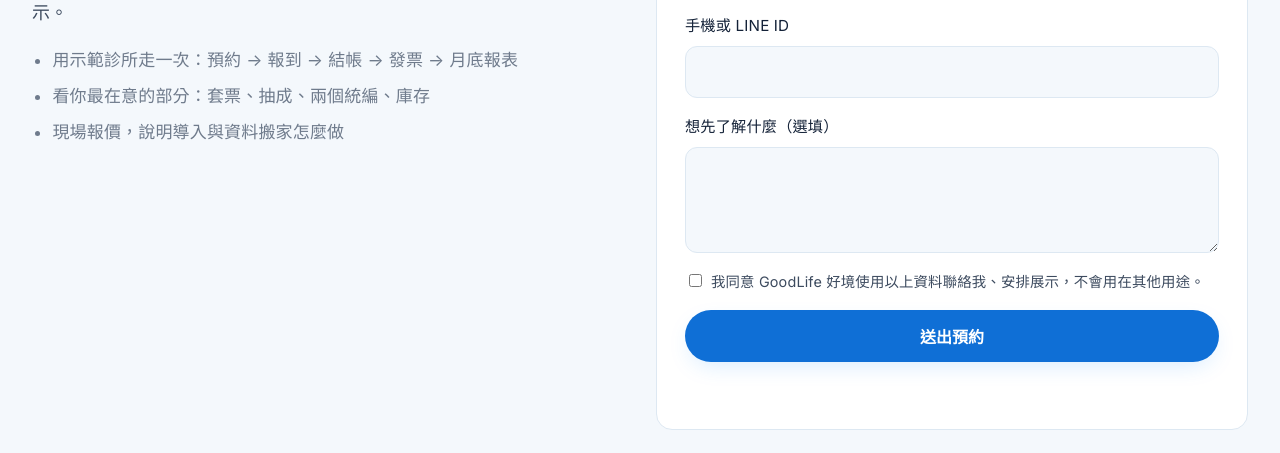
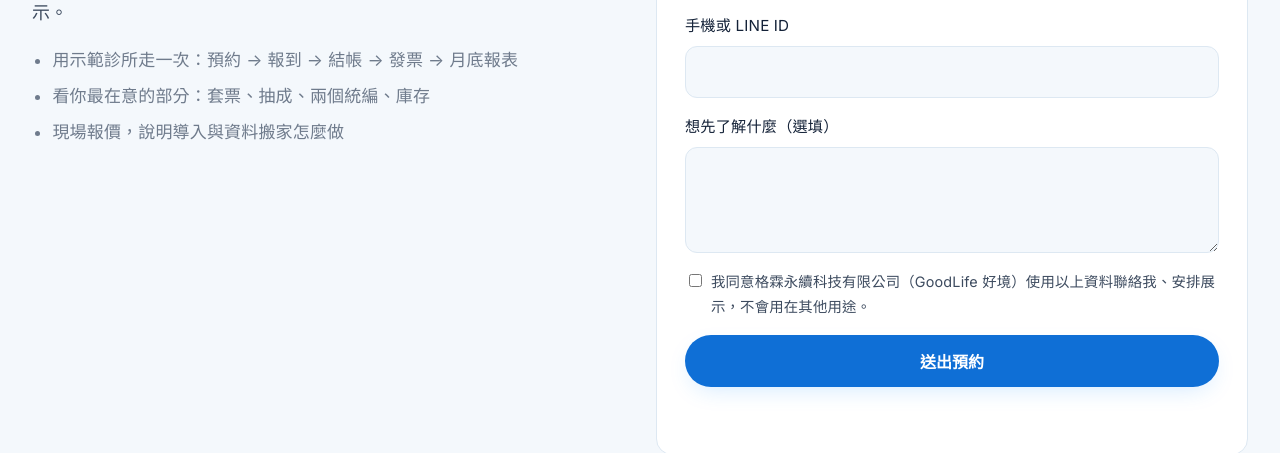
Before and after one commit to zhuoyiclinic-coder/goodlife-website, an Astro site: page /demo in a window 1280 px wide. Shown: the part 382-835 px from the top of the page. Built offline with nearby package versions, Linux system fonts and the light colour scheme; Astro itself is replaced by a stand-in of ours.

Commit message:
官網加上公司名「格霖永續科技有限公司」：頁尾版權、預約表單個資同意、結構化標記 legalName、llms 兩份檔（業主 2026-11-04）
Co-Authored-By: Claude Opus 5.5 <noreply@anthropic.com>

```diff
--- a/src/data/site.ts
+++ b/src/data/site.ts
@@ -4,11 +4,12 @@ export const brand = {
   name: 'GoodLife 好境',
   nameEn: 'GoodLife Clinic Management System',
   nameZh: '好境醫美診所營運系統',
+  company: '格霖永續科技有限公司',
   url: 'https://goodlife-clinic.tw',
   tagline: '從預約到月結，一套系統跑完整間醫美診所',
   description:
     'GoodLife 好境是給台灣自費醫美診所用的雲端營運系統：預約、報到、諮詢、結帳、電子發票、套票與儲值金、傳票、業績抽成、薪資、庫存與老闆報表，一套跑完。每家診所使用獨立的資料庫。',
-  updated: '2026-11-03',
+  updated: '2026-11-04',
 };
 
 export const nav = [
--- a/src/layouts/Base.astro
+++ b/src/layouts/Base.astro
@@ -19,6 +19,7 @@ const org = {
   '@type': 'Organization',
   '@id': brand.url + '/#org',
   name: brand.name,
+  legalName: brand.company,
   alternateName: [brand.nameEn, brand.nameZh, 'GoodLife', '好境'],
   url: brand.url,
   logo: brand.url + '/brand/icon.svg',
@@ -109,7 +110,7 @@ const schemas = [org, site, ...jsonld];
         <a href="/llms.txt">llms.txt</a>
       </div>
     </div>
-    <div class="wrap" style="margin-top:28px">© 2026 {brand.name}</div>
+    <div class="wrap" style="margin-top:28px">© 2026 {brand.company}　{brand.name}</div>
   </footer>
 
   <script is:inline>
--- a/src/pages/demo.astro
+++ b/src/pages/demo.astro
@@ -1,6 +1,7 @@
 ---
 import Base from '../layouts/Base.astro';
 import { breadcrumb } from '../data/schema';
+import { brand } from '../data/site';
 
 const title = '預約展示';
 const description = '預約 30 分鐘線上展示，用示範診所走一次預約、結帳、發票、月底報表的完整流程。';
@@ -24,7 +25,7 @@ const description = '預約 30 分鐘線上展示，用示範診所走一次預
         <label>手機或 LINE ID<input name="contact" required maxlength="80" /></label>
         <label>想先了解什麼（選填）<textarea name="note" rows="3" maxlength="1000"></textarea></label>
         <label class="hp" aria-hidden="true">網站<input name="website" tabindex="-1" autocomplete="off" /></label>
-        <label class="consent"><input type="checkbox" name="consent" required /> 我同意 GoodLife 好境使用以上資料聯絡我、安排展示，不會用在其他用途。</label>
+        <label class="consent"><input type="checkbox" name="consent" required /> 我同意{brand.company}（GoodLife 好境）使用以上資料聯絡我、安排展示，不會用在其他用途。</label>
         <button class="btn btn-primary" type="submit">送出預約</button>
         <p class="msg" role="status" aria-live="polite"></p>
       </form>
--- a/src/pages/llms-full.txt.ts
+++ b/src/pages/llms-full.txt.ts
@@ -8,6 +8,7 @@ export const GET: APIRoute = () => {
 ${brand.description}
 
 網址：${brand.url}
+開發與營運：${brand.company}
 更新日期：${brand.updated}
 
 ## 一句話
--- a/src/pages/llms.txt.ts
+++ b/src/pages/llms.txt.ts
@@ -12,6 +12,7 @@ export const GET: APIRoute = async () => {
 > ${brand.description}
 
 - 中文名稱：${brand.nameZh}
+- 開發與營運：${brand.company}
 - 適合：台灣自費醫美診所、皮膚科自費門診、同一間診所有兩個統編的診所
 - 計價：按診所每月計費，不依員工人數計價，員工帳號不限人數
 - 使用方式：網頁應用程式，手機與電腦瀏覽器皆可，不需安裝 App
```
Also changed, not shown: docs/screenshots/29-頁尾公司名.png (added), docs/screenshots/30-表單同意公司名.png (added).
